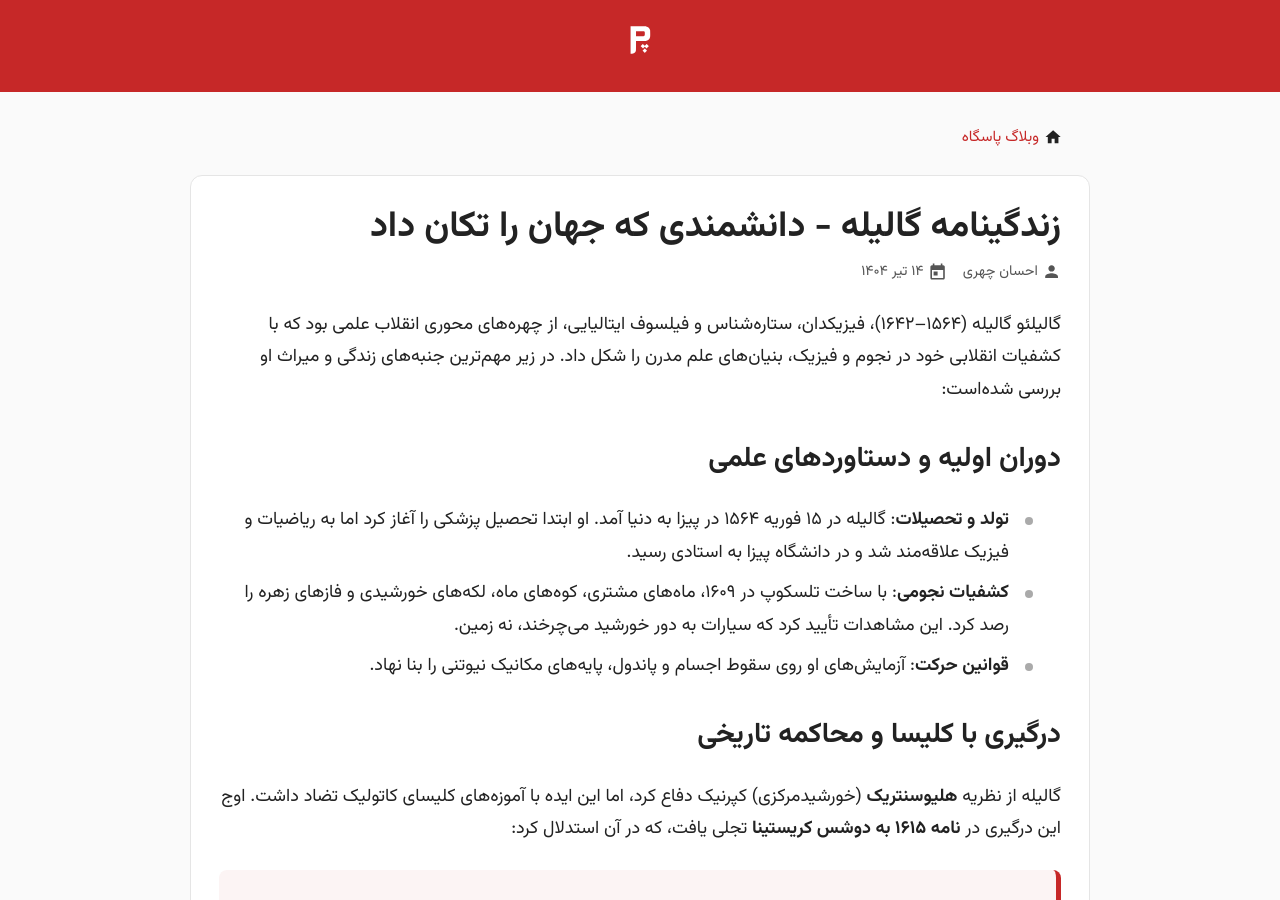
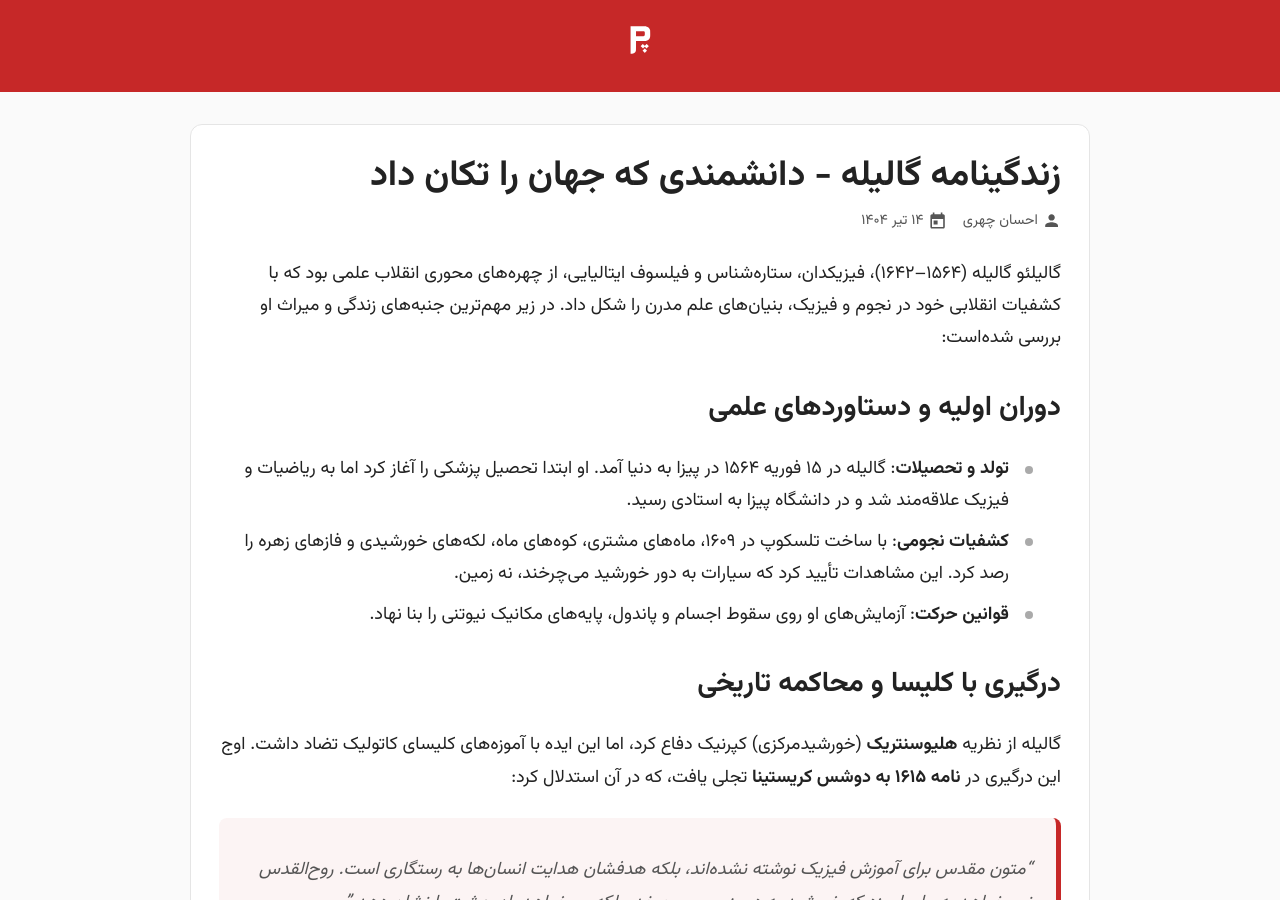
Before and after one commit to darkblog/darkblog.github.io, a Jekyll site: the page built from _posts/2025-7-5-68.md, in a window 1280 px wide and 900 px high. Built offline with Jekyll 4.4.1, drawn with Linux system fonts in a browser that asks for light colours.

Commit message:
Update post.html

```diff
--- a/_layouts/post.html
+++ b/_layouts/post.html
@@ -543,14 +543,15 @@
 <main>
   <div class="container">
 
-    <nav class="breadcrumb" aria-label="مسیر راهنما">
-      <ol>
-        <li><svg viewBox="0 0 24 24" width="18" height="18"><path d="M10 20v-6h4v6h5v-8h3L12 3 2 12h3v8z"/></svg> <a href="https://www.pasgah.org/">وبلاگ پاسگاه</a></li>
-        {% if page.category and page.category_url %}
-        <li><a href="{{ page.category_url | relative_url }}">{{ page.category }}</a></li>
-        {% endif %}
-      </ol>
-    </nav>
+{% if page.categories and page.categories.size > 0 %}
+<nav class="breadcrumb" aria-label="مسیر راهنما">
+  <ol>
+    {% for category in page.categories %}
+    <li><a href="{{ category.url }}">{{ category.title }}</a></li>
+    {% endfor %}
+  </ol>
+</nav>
+{% endif %}
 
     <article class="post-card">
       <h1 class="post-title">{{ page.title }}</h1>
```
